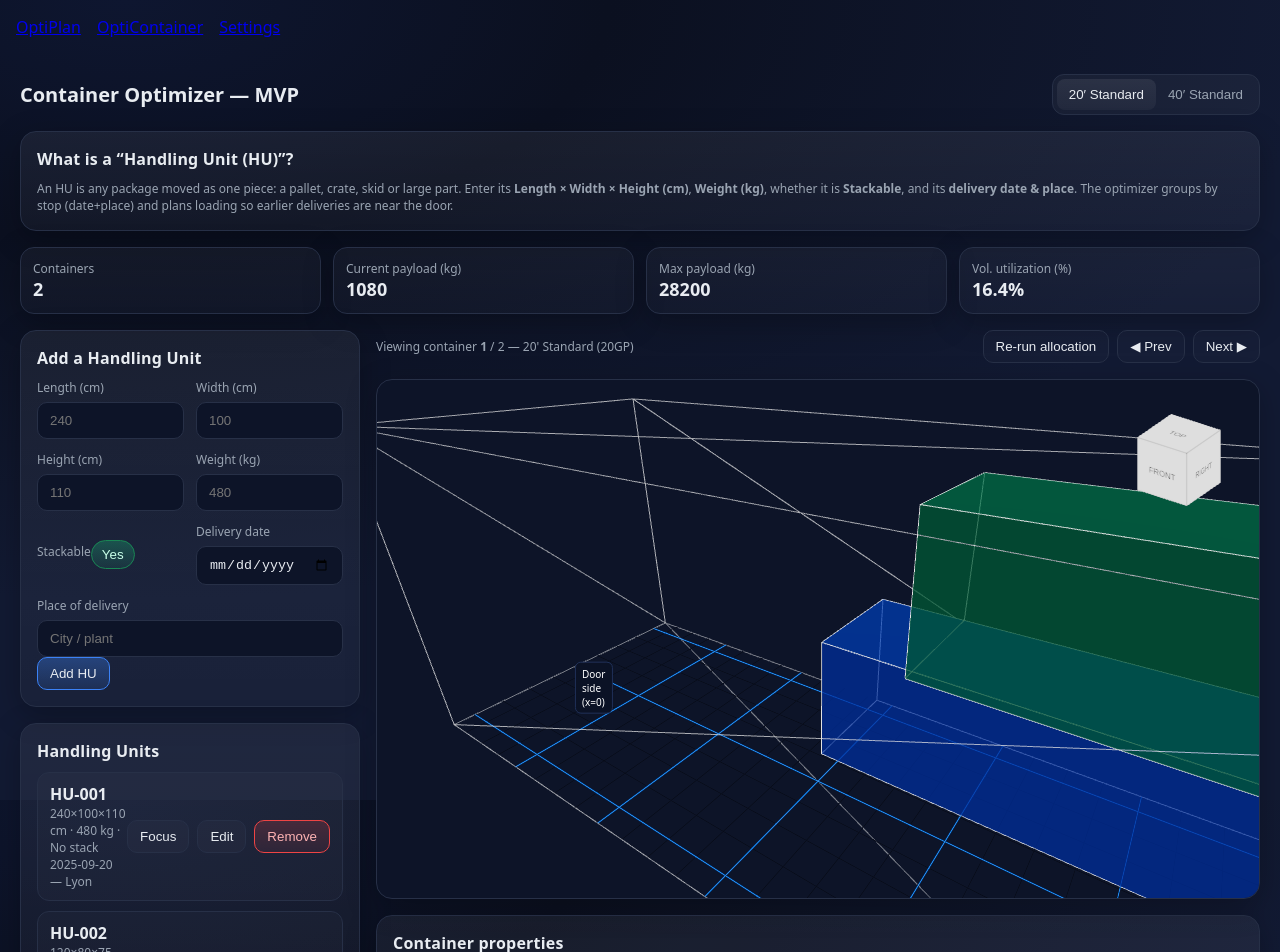
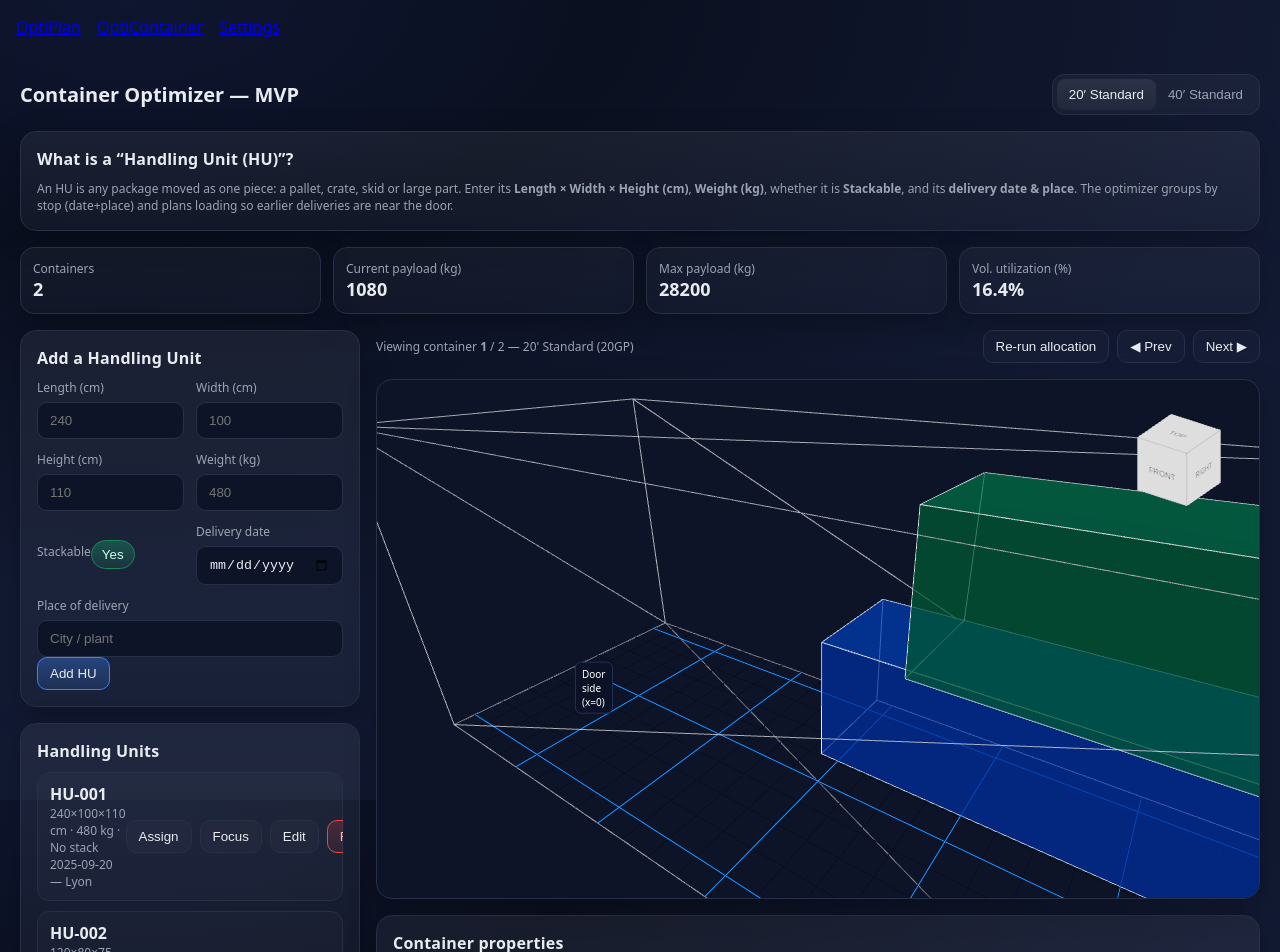
Before and after one commit to Myoxsis/transport_load_optimizer, a React (Vite) app: page /container in a window 1280 px wide. Shown: the top 952 px of the page. Built offline with nearby package versions, Linux system fonts and the light colour scheme.

Commit message:
Allow assigning HUs to current container

```diff
--- a/src/components/HUList.tsx
+++ b/src/components/HUList.tsx
@@ -1,6 +1,6 @@
 import React from "react";
 import { HU } from "../types";
-export function HUList({ items, onRemove, onFocus, onEdit, selectedId }: { items: HU[]; onRemove: (id: string)=>void; onFocus: (id: string)=>void; onEdit: (hu: HU)=>void; selectedId: string|null }) {
+export function HUList({ items, onRemove, onFocus, onEdit, onAssign, selectedId }: { items: HU[]; onRemove: (id: string)=>void; onFocus: (id: string)=>void; onEdit: (hu: HU)=>void; onAssign?: (id: string)=>void; selectedId: string|null }) {
   return (
     <div className="card">
       <div className="card-title">Handling Units</div>
@@ -13,6 +13,7 @@ export function HUList({ items, onRemove, onFocus, onEdit, selectedId }: { items
               <div className="muted">{h.deliveryDate} — {h.place}</div>
             </div>
             <div className="row gap">
+              {onAssign && <button className="btn" onClick={()=>onAssign(h.id)}>Assign</button>}
               <button className="btn" onClick={()=>onFocus(h.id)}>Focus</button>
               <button className="btn" onClick={()=>onEdit(h)}>Edit</button>
               <button className="btn danger" onClick={()=>onRemove(h.id)}>Remove</button>
--- a/src/pages/OptiContainer.tsx
+++ b/src/pages/OptiContainer.tsx
@@ -1,6 +1,6 @@
 import React, { useEffect, useMemo, useState } from "react";
 import { HU, ContainerPlan, ContainerTypeKey, Placement } from "../types";
-import { CONTAINERS, packHUsIntoContainers, volCm3 } from "../packing";
+import { CONTAINERS, packHUsIntoContainers, volCm3, stopKey } from "../packing";
 import { HUForm } from "../components/HUForm";
 import { HUList } from "../components/HUList";
 import { Legend } from "../components/Legend";
@@ -21,9 +21,19 @@ export default function OptiContainer(){
 
   const plans: ContainerPlan[] = useMemo(()=>packHUsIntoContainers(hus, containerType), [hus, containerType, repackVersion]);
   const plan = plans[currentContainerIdx] || plans[0];
-  const [placements, setPlacements] = useState<Placement[]>(plan?.placements || []);
+  const [placementsMap, setPlacementsMap] = useState<Record<number, Placement[]>>(() => {
+    const init: Record<number, Placement[]> = {};
+    plans.forEach((p, idx) => { init[idx] = p.placements; });
+    return init;
+  });
 
-  useEffect(()=>{ setPlacements(plan?.placements || []); }, [plan]);
+  useEffect(() => {
+    const init: Record<number, Placement[]> = {};
+    plans.forEach((p, idx) => { init[idx] = p.placements; });
+    setPlacementsMap(init);
+  }, [plans]);
+
+  const placements = placementsMap[currentContainerIdx] || [];
 
   useEffect(() => {
     const managed = plans.map((p, idx) => ({
@@ -42,6 +52,27 @@ export default function OptiContainer(){
   const stops = useMemo(()=>{ const s = new Set<string>(); for (const p of placements) s.add(p.stopKey); return Array.from(s); }, [placements]);
 
   const removeHU = (id: string) => { setHUs((prev)=>prev.filter((x)=>x.id!==id)); if (selectedHUId===id) setSelectedHUId(null); };
+  const assignToCurrent = (id: string) => {
+    const hu = hus.find(h => h.id === id);
+    if (!hu) return;
+    if (currentContainer?.huIds.includes(id)) return;
+    const newPlacement: Placement = {
+      huId: id,
+      l: hu.length_cm,
+      w: hu.width_cm,
+      h: hu.height_cm,
+      x: 0,
+      y: 0,
+      z: 0,
+      rotatedLW: false,
+      stopKey: stopKey(hu.deliveryDate, hu.place),
+    };
+    setPlacementsMap(prev => ({
+      ...prev,
+      [currentContainerIdx]: [...(prev[currentContainerIdx] || []), newPlacement],
+    }));
+    setContainers(prev => prev.map((c,i) => i===currentContainerIdx ? { ...c, huIds: [...c.huIds, id] } : c));
+  };
   const [editingHU, setEditingHU] = useState<HU|null>(null);
   const editHU = (hu: HU) => { setEditingHU(hu); };
   const handleSaveHU = (hu: HU) => {
@@ -76,7 +107,7 @@ export default function OptiContainer(){
       <div className="content">
         <div className="left">
           <HUForm onAdd={(hu)=>{ setHUs((p)=>[...p, hu]); setCurrentContainerIdx(0); }} />
-          <HUList items={hus} onRemove={removeHU} onFocus={setSelectedHUId} onEdit={editHU} selectedId={selectedHUId} />
+          <HUList items={hus} onRemove={removeHU} onFocus={setSelectedHUId} onEdit={editHU} onAssign={assignToCurrent} selectedId={selectedHUId} />
           <Legend stops={stops} />
         </div>
 
@@ -89,7 +120,7 @@ export default function OptiContainer(){
               <button className="btn" disabled={currentContainerIdx>=plans.length-1} onClick={()=>setCurrentContainerIdx((i)=>Math.min(plans.length-1, i+1))}>Next ▶</button>
             </div>
           </div>
-          <Viewer3D dims={dims} placements={placements} stops={stops} selectedHUId={selectedHUId} onSelect={setSelectedHUId} onUpdatePlacement={(id,pl)=>setPlacements((prev)=>prev.map(p=>p.huId===id?pl:p))} />
+          <Viewer3D dims={dims} placements={placements} stops={stops} selectedHUId={selectedHUId} onSelect={setSelectedHUId} onUpdatePlacement={(id,pl)=>setPlacementsMap(prev=>({ ...prev, [currentContainerIdx]: (prev[currentContainerIdx]||[]).map(p=>p.huId===id?pl:p) }))} />
 
           <div className="card">
             <div className="card-title">Container properties</div>
```
